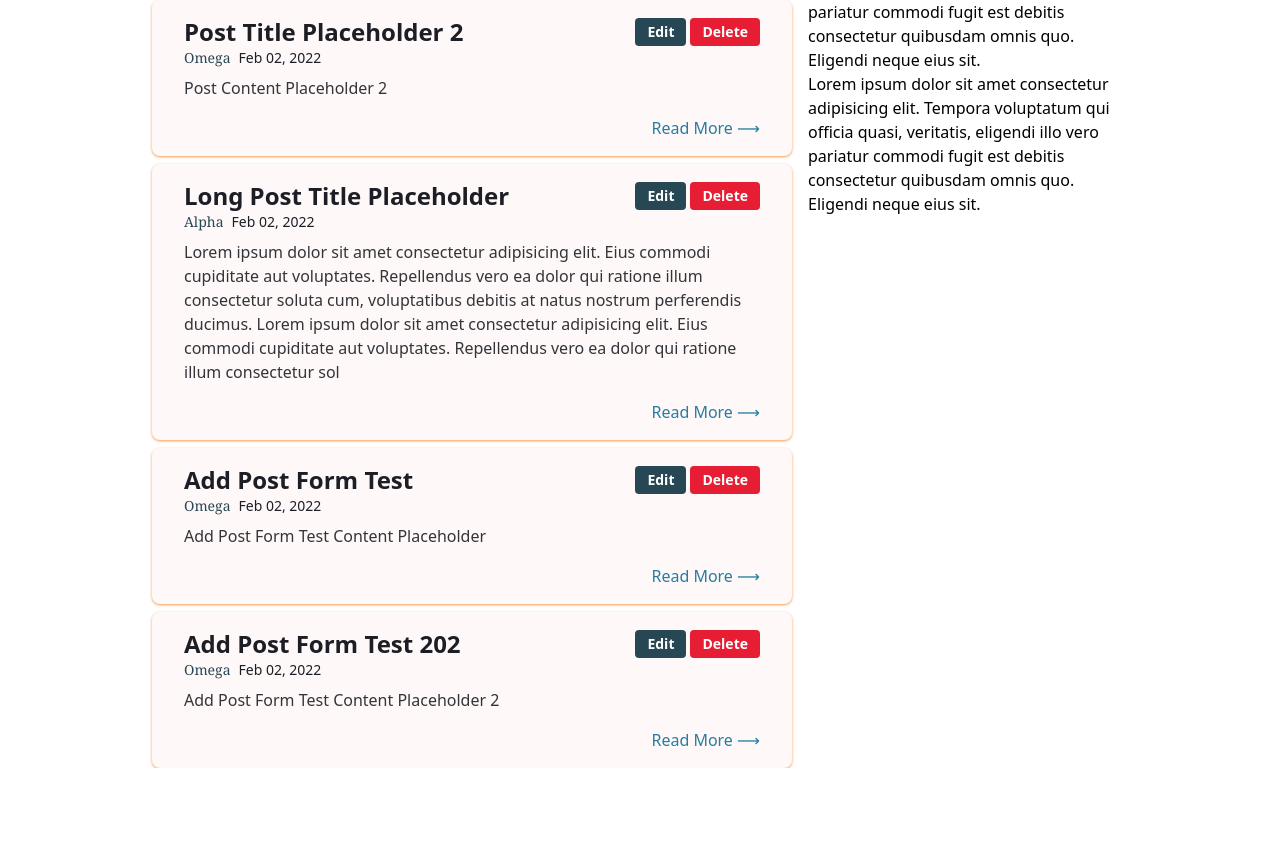
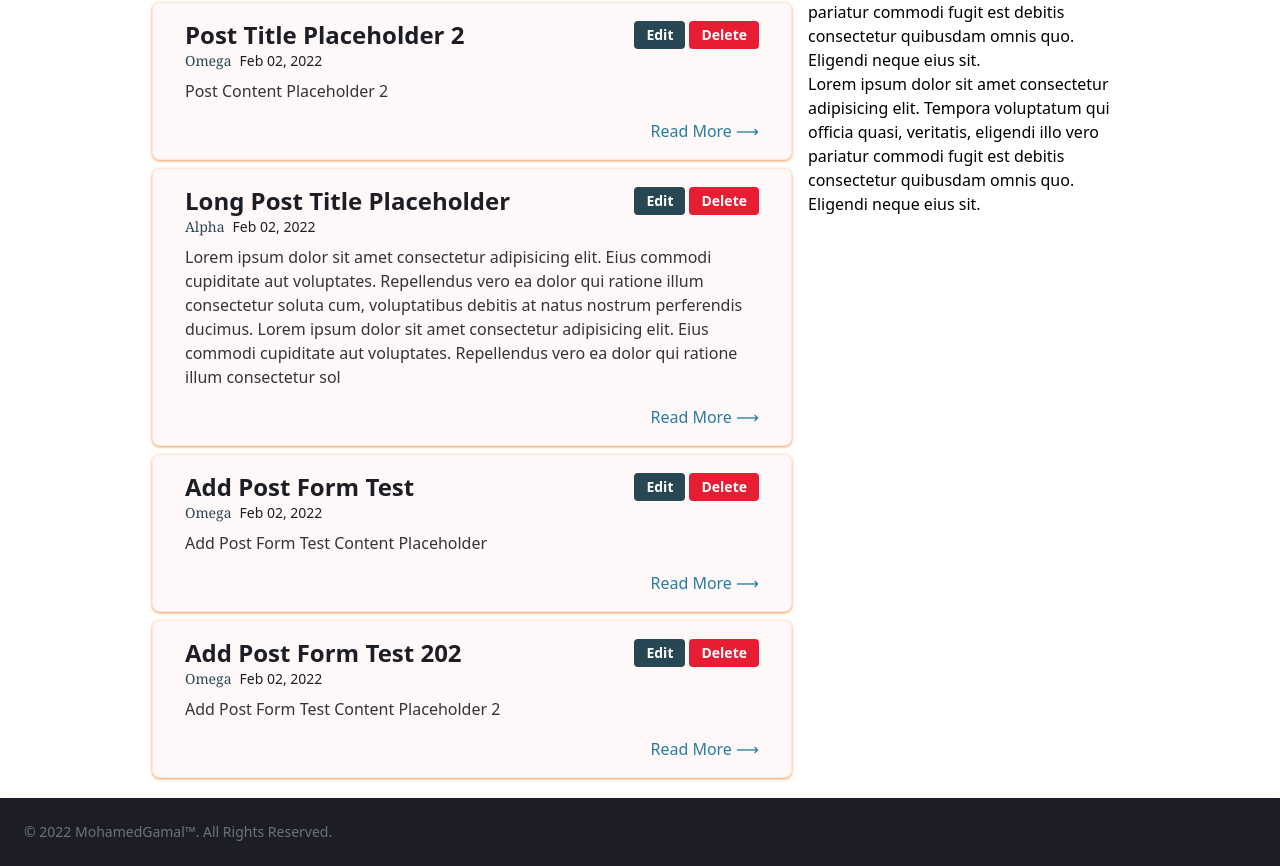
Before and after one commit to MohamedGamal-Dev/react-blog, a React (Vite) app: page / in a window 1280 px wide. Shown: the part 772-1638 px from the top of the page. Before the commit the page ends 1540 px from the top, so only its background shows below. Built offline with nearby package versions, Linux system fonts and the light colour scheme; data requests are answered from the project's data file.

Commit message:
Add FooterContainer Initial styles

```diff
--- a/package.json
+++ b/package.json
@@ -1,6 +1,6 @@
 {
   "name": "react-vite-blog",
-  "version": "0.80.0",
+  "version": "0.88.0",
   "private": true,
   "type": "module",
   "scripts": {
--- a/src/layout/AppLayout.tsx
+++ b/src/layout/AppLayout.tsx
@@ -1,3 +1,4 @@
+import FooterContainer from './FooterContainer';
 import HeaderContainer from './HeaderContainer';
 import MainBody from './MainBody';
 
@@ -11,6 +12,7 @@ const AppLayout = () => {
       <MainBody />
 
       {/* {===-> FOOTER <-===} */}
+      <FooterContainer />
     </div>
   );
 };
--- /dev/null
+++ b/src/layout/FooterContainer.tsx
@@ -0,0 +1,22 @@
+import React from 'react';
+
+const FooterContainer = () => {
+  return (
+    <>
+      <footer className="mt-5 bg-mgLight-neutral p-4  shadow md:flex md:items-center md:justify-between md:p-6">
+        <span className="text-sm text-gray-500 sm:text-center">
+          © 2022{' '}
+          <a
+            href="https://github.com/MohamedGamal-Dev"
+            className="hover:underline"
+          >
+            MohamedGamal™
+          </a>
+          . All Rights Reserved.
+        </span>
+      </footer>
+    </>
+  );
+};
+
+export default FooterContainer;
--- a/src/layout/HeaderNewsletter.tsx
+++ b/src/layout/HeaderNewsletter.tsx
@@ -3,7 +3,7 @@ import React from 'react';
 const HeaderNewsletter = () => {
   return (
     <>
-      <div className="flex bg-mgLight-primary p-5">
+      <div className="flex bg-mgLight-primary p-5 shadow-sm shadow-mgLight-secondary">
         {/* { Container } */}
         <div className="container mx-auto flex flex-col items-center px-6 md:flex-row md:space-y-0 md:space-x-2 sm-only:space-y-4">
           {/* { CTA } */}
--- a/src/pages/PostCard.tsx
+++ b/src/pages/PostCard.tsx
@@ -26,9 +26,8 @@ const PostCard: React.FunctionComponent<PostProps> = ({ post }) => {
       <>
         {/* { MAIN POST-CARD Frame } */}
         <div
-          className="mx-auto rounded-lg  bg-mgLight-base-100/40 px-8 py-4 shadow
-           shadow-mgLight-secondary"
-          //  dark:bg-gray-800
+          className="mx-auto rounded-lg  border border-mgLight-secondary/20 bg-mgLight-base-100/40 px-8
+           py-4 shadow shadow-mgLight-secondary "
         >
           {/* { *** TITLE && POST OPTIONS *** } */}
           <div className="flex items-center justify-between">
--- a/src/pages/PostsList.tsx
+++ b/src/pages/PostsList.tsx
@@ -5,7 +5,7 @@ import { useSelector } from '../hooks/useTypedStore';
 import { PostType } from '../services';
 // import { DummyLongP } from './ContentForTestStyles';
 import PostCard from './PostCard';
-import TestCard from './TestCard';
+// import TestCard from './TestCard';
 
 const PostsList: React.FunctionComponent = () => {
   const { fetchPosts } = useActions();
```
